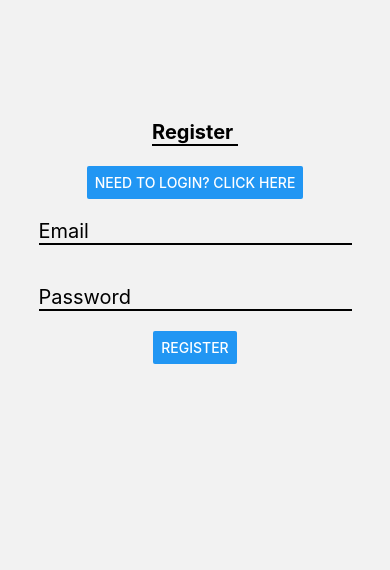
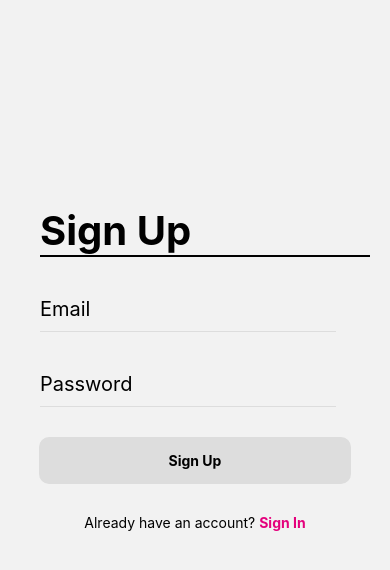
Before and after one commit to kevbuh/jotalot, a React Native app in the folder frontend/: screen /Register in a window 390 px wide. Shown: the top 570 px of the page. Built offline with nearby package versions, Linux system fonts and the light colour scheme; no server answers; what native-base would draw is missing.

Commit message:
Redesigned login and register + opens at welcome page

```diff
--- a/frontend/App.js
+++ b/frontend/App.js
@@ -72,7 +72,6 @@ function HomeStackScreen() {
           headerTintColor: "black",
         })}
       />
-      <HomeStack.Screen name="Welcome" component={WelcomeScreen} />
       <HomeStack.Screen name="Account" component={AccountScreen} />
       <HomeStack.Screen
         name="ChangePassword"
@@ -98,7 +97,7 @@ function HomeStackScreen() {
 
 function NoteStackScreen() {
   return (
-    <Drawer.Navigator initialRouteName="Register">
+    <Drawer.Navigator initialRouteName="Untitled Note">
       <Drawer.Screen
         name="Untitled Note"
         component={CreateNoteScreen}
@@ -229,9 +228,10 @@ function MainAppContent() {
           </Tab.Navigator>
         ) : (
           <AuthStack.Navigator
-            initialRouteName="Login"
+            initialRouteName="Welcome"
             screenOptions={{ headerShown: false }}
           >
+            <AuthStack.Screen name="Welcome" component={WelcomeScreen} />
             <AuthStack.Screen name="Login" component={LoginScreen} />
             <AuthStack.Screen name="Register" component={RegisterScreen} />
           </AuthStack.Navigator>
--- a/frontend/components/LoginScreen.js
+++ b/frontend/components/LoginScreen.js
@@ -1,7 +1,7 @@
 import React, { useState } from "react";
 import {
   Button,
-  ScrollView,
+  TouchableOpacity,
   TextInput,
   TouchableWithoutFeedback,
   Keyboard,
@@ -52,40 +52,39 @@ export default function LoginScreen() {
         Keyboard.dismiss();
       }}
     >
-      <ScrollView>
+      {/* <ScrollView> */}
       <View
         style={{
-            height: "100%",
-            width: "100%",
-            alignItems: "center",
+          height: "85%",
+          // width: "100%",
+          // alignItems: "center",
           // flex: 1,
           justifyContent: "center",
-            paddingVertical: 100,
+          // paddingVertical: 100,
         }}
       >
+        <View style={{ marginLeft: 20 }}>
           <Text
             style={{
               margin: 20,
-              fontSize: 20,
+              fontSize: 40,
               fontWeight: "bold",
               borderBottomWidth: 2,
             }}
           >
-            Login{" "}
+            Sign In{" "}
           </Text>
-          <Button
-            title="Need to register? Click here"
-            onPress={() => {
-              navigation.replace("Register");
-            }}
-          />
+
           <TextInput
             KeyboardAvoidingView
             style={{
               margin: 20,
               fontSize: 20,
+              paddingBottom: 10,
+              borderBottomWidth: 1,
+              borderBottomColor: "#dddddd",
+              width: "80%",
             }}
-            borderColor="#D3D3D3"
             autoCapitalize="none"
             textContentType="emailAddress"
             keyboardType="email-address"
@@ -99,21 +98,55 @@ export default function LoginScreen() {
             style={{
               margin: 20,
               fontSize: 20,
+              paddingBottom: 10,
+              borderBottomWidth: 1,
+              borderBottomColor: "#dddddd",
+              width: "80%",
             }}
-            borderColor="#D3D3D3"
             placeholder="Password"
             autoCapitalize="none"
             value={currentPassword}
             onChangeText={setCurrentPassword}
           />
-          <Button
-            title="Log In"
+        </View>
+        <TouchableOpacity
           onPress={() => {
             LoginUser();
           }}
-          />
+          style={{
+            paddingHorizontal: 5,
+            alignSelf: "center",
+            alignItems: "center",
+            paddingVertical: 15,
+            backgroundColor: "#DDDDDD",
+            width: "80%",
+            borderRadius: 10,
+            marginVertical: 10,
+          }}
+        >
+          <Text style={{ fontWeight: "bold" }}>Sign In</Text>
+        </TouchableOpacity>
+        <View
+          style={{
+            flexDirection: "row",
+            alignSelf: "center",
+            marginTop: 20,
+            // marginRight: 40,
+          }}
+        >
+          <Text>Don't have an account? </Text>
+          <TouchableOpacity
+            onPress={() => {
+              navigation.replace("Register");
+            }}
+          >
+            <Text style={{ fontWeight: "bold", color: "#E4007C" }}>
+              Sign Up
+            </Text>
+          </TouchableOpacity>
         </View>
-      </ScrollView>
+      </View>
+      {/* </ScrollView> */}
     </TouchableWithoutFeedback>
   );
 }
--- a/frontend/components/RegisterScreen.js
+++ b/frontend/components/RegisterScreen.js
@@ -1,7 +1,7 @@
 import React from "react";
 import {
   Button,
-  ScrollView,
+  TouchableOpacity,
   TextInput,
   TouchableWithoutFeedback,
   Keyboard,
@@ -54,47 +54,44 @@ export default function RegisterScreen() {
         Keyboard.dismiss();
       }}
     >
-      <ScrollView>
-        <View
-          style={{
-            height: "100%",
-            width: "100%",
-            alignItems: "center",
-            flex: 1,
-            justifyContent: "center",
-            paddingVertical: 100,
-          }}
-        >
+      {/* <ScrollView> */}
+      <View
+        style={{
+          height: "85%",
+          // width: "100%",
+          // alignItems: "center",
+          // flex: 1,
+          justifyContent: "center",
+          // paddingVertical: 100,
+        }}
+      >
+        <View style={{ marginLeft: 20 }}>
           <Text
             style={{
               margin: 20,
-              fontSize: 20,
+              fontSize: 40,
               fontWeight: "bold",
               borderBottomWidth: 2,
             }}
           >
-            Register{" "}
+            Sign Up{" "}
           </Text>
-          <Button
-            title="Need to login? Click here"
-            onPress={() => {
-              navigation.replace("Login");
-            }}
-          />
+
           <TextInput
             KeyboardAvoidingView
             style={{
               margin: 20,
               fontSize: 20,
-              borderBottomWidth: 2,
+              paddingBottom: 10,
+              borderBottomWidth: 1,
+              borderBottomColor: "#dddddd",
+              width: "80%",
             }}
-            borderColor="#D3D3D3"
             autoCapitalize="none"
             textContentType="emailAddress"
             keyboardType="email-address"
             autoCompleteType="email"
             placeholder="Email"
-            blurOnSubmit={false}
             value={currentEmail}
             onChangeText={setCurrentEmail}
           />
@@ -103,24 +100,128 @@ export default function RegisterScreen() {
             style={{
               margin: 20,
               fontSize: 20,
-              borderBottomWidth: 2,
+              paddingBottom: 10,
+              borderBottomWidth: 1,
+              borderBottomColor: "#dddddd",
+              width: "80%",
             }}
-            borderColor="#D3D3D3"
             placeholder="Password"
-            secureTextEntry={true}
             autoCapitalize="none"
             value={currentPassword}
             onChangeText={setCurrentPassword}
           />
+        </View>
+        <TouchableOpacity
+          onPress={() => {
+            LoginUser();
+          }}
+          style={{
+            paddingHorizontal: 5,
+            alignSelf: "center",
+            alignItems: "center",
+            paddingVertical: 15,
+            backgroundColor: "#DDDDDD",
+            width: "80%",
+            borderRadius: 10,
+            marginVertical: 10,
+          }}
+        >
+          <Text style={{ fontWeight: "bold" }}>Sign Up</Text>
+        </TouchableOpacity>
+        <View
+          style={{
+            flexDirection: "row",
+            alignSelf: "center",
+            marginTop: 20,
+            // marginRight: 40,
+          }}
+        >
+          <Text>Already have an account? </Text>
+          <TouchableOpacity
+            onPress={() => {
+              navigation.replace("Register");
+            }}
+          >
+            <Text style={{ fontWeight: "bold", color: "#E4007C" }}>
+              Sign In
+            </Text>
+          </TouchableOpacity>
+        </View>
+      </View>
+      {/* </ScrollView> */}
+    </TouchableWithoutFeedback>
+    // <TouchableWithoutFeedback
+    //   onPress={() => {
+    //     Keyboard.dismiss();
+    //   }}
+    // >
+    //   <ScrollView>
+    //     <View
+    //       style={{
+    //         height: "100%",
+    //         width: "100%",
+    //         alignItems: "center",
+    //         flex: 1,
+    //         justifyContent: "center",
+    //         paddingVertical: 100,
+    //       }}
+    //     >
+    //       <Text
+    //         style={{
+    //           margin: 20,
+    //           fontSize: 20,
+    //           fontWeight: "bold",
+    //           borderBottomWidth: 2,
+    //         }}
+    //       >
+    //         Register{" "}
+    //       </Text>
+    //       <Button
+    //         title="I have an account/ Sign In"
+    //         onPress={() => {
+    //           navigation.replace("Login");
+    //         }}
+    //       />
+    //       <TextInput
+    //         KeyboardAvoidingView
+    //         style={{
+    //           margin: 20,
+    //           fontSize: 20,
+    //           borderBottomWidth: 2,
+    //         }}
+    //         borderColor="#D3D3D3"
+    //         autoCapitalize="none"
+    //         textContentType="emailAddress"
+    //         keyboardType="email-address"
+    //         autoCompleteType="email"
+    //         placeholder="Email"
+    //         blurOnSubmit={false}
+    //         value={currentEmail}
+    //         onChangeText={setCurrentEmail}
+    //       />
+    //       <TextInput
+    //         KeyboardAvoidingView
+    //         style={{
+    //           margin: 20,
+    //           fontSize: 20,
+    //           borderBottomWidth: 2,
+    //         }}
+    //         borderColor="#D3D3D3"
+    //         placeholder="Password"
+    //         secureTextEntry={true}
+    //         autoCapitalize="none"
+    //         value={currentPassword}
+    //         onChangeText={setCurrentPassword}
+    //       />
 
-          <Button
-            title="Register"
-            onPress={() => {
-              RegisterUser();
-            }}
-          />
-        </View>
-      </ScrollView>
-    </TouchableWithoutFeedback>
+    //       <Button
+    //         title="Register"
+    //         onPress={() => {
+    //           RegisterUser();
+    //         }}
+    //       />
+    //     </View>
+    //   </ScrollView>
+    // </TouchableWithoutFeedback>
   );
 }
--- a/frontend/components/WelcomeScreen.js
+++ b/frontend/components/WelcomeScreen.js
@@ -1,5 +1,13 @@
 import * as React from "react";
-import { Button, Image, StyleSheet, Text, View } from "react-native";
+import {
+  Button,
+  Image,
+  StyleSheet,
+  Text,
+  View,
+  TouchableOpacity,
+} from "react-native";
+import { useNavigation } from "@react-navigation/native";
 
 const styles = StyleSheet.create({
   container: {
@@ -9,21 +17,35 @@ const styles = StyleSheet.create({
   },
 });
 
-function WelcomeScreen({ navigation }) {
+function WelcomeScreen() {
+  const navigation = useNavigation();
+
   return (
     <View style={styles.container}>
       <Image
         source={require("../assets/NextNoteLogo.png")}
         style={{ borderRadius: 10, height: 50, width: 50, marginBottom: 20 }}
       />
-      <Text style={{ fontSize: 40 }}>NEXT NOTE</Text>
+      <Text style={{ fontSize: 40 }}>N E X T</Text>
+      <Text style={{ fontSize: 40 }}>N O T E</Text>
+
       <Text style={{ marginBottom: 50 }}>Intelligent Note Taking</Text>
-      <Button
-        title="Get Started"
+      <TouchableOpacity
         onPress={() => {
-          navigation.navigate("Main");
+          navigation.navigate("Login");
         }}
-      />
+        style={{
+          paddingHorizontal: 5,
+          alignItems: "center",
+          paddingVertical: 10,
+          backgroundColor: "#DDDDDD",
+          width: "80%",
+          borderRadius: 10,
+          marginVertical: 7,
+        }}
+      >
+        <Text style={{ fontSize: 20, fontWeight: "bold" }}>Start Thinking</Text>
+      </TouchableOpacity>
     </View>
   );
 }
```
Lines whose indentation alone changed are shown as unchanged.
